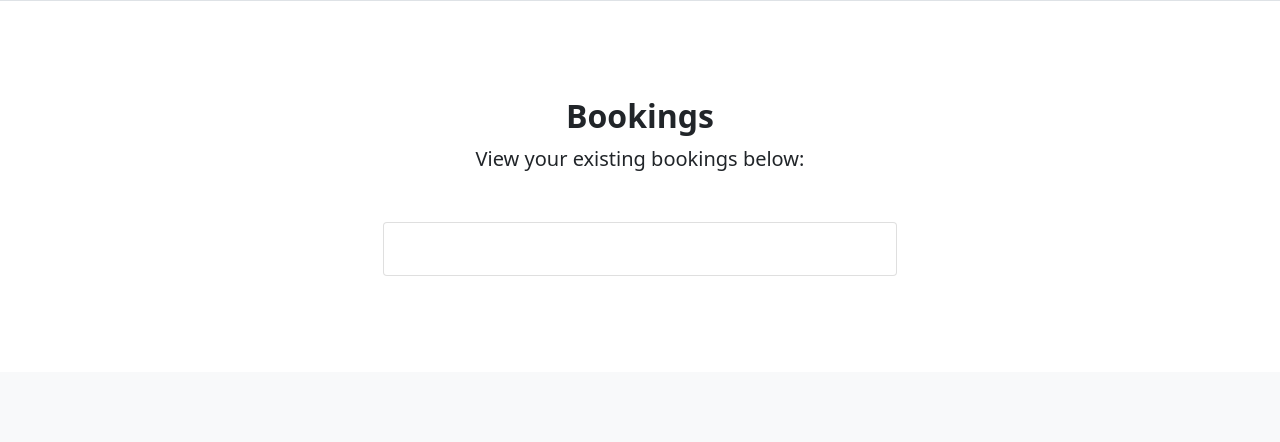
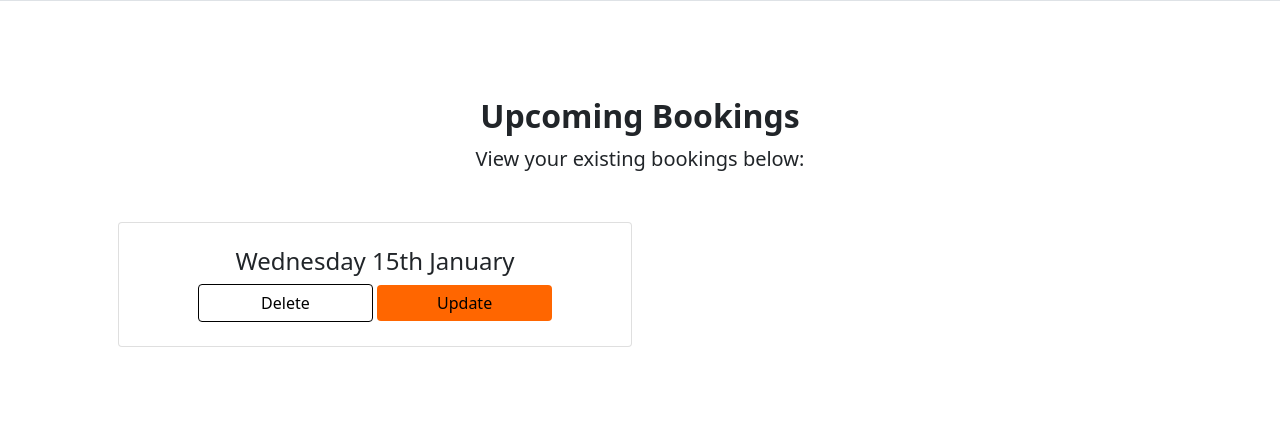
Before and after one commit to adamhatton/john-breedon-bass-tuition-pp4, a Django app: page /learner_account/ in a window 1280 px wide. Shown: the part 1055-1497 px from the top of the page. Run offline with Django 3.2, Linux system fonts and the light colour scheme; a user stored in the database is signed in; tables that the repository leaves empty hold one stand-in row (values such as "Sample post"); some libraries are stand-ins or nearby versions.

Commit message:
Add booking instances into account.html template

```diff
--- a/bookings/admin.py
+++ b/bookings/admin.py
@@ -7,4 +7,4 @@ class BookingAdmin(admin.ModelAdmin):
     '''
     Adds Booking model into the admin site
     '''
-    list_display = ('date', 'time', 'type', 'created_on', 'updated_on')
+    list_display = ('date', 'time', 'type', 'user','created_on', 'updated_on')
--- a/learner_account/views.py
+++ b/learner_account/views.py
@@ -3,6 +3,7 @@ from django.views import View
 from django.contrib import messages
 from django.contrib.auth.decorators import login_required
 from .models import Testimonial
+from bookings.models import Booking
 from .forms import UserForm, LearnerProfileForm, TestimonialForm
 
 
@@ -14,7 +15,7 @@ class AccountPage(View):
         '''
         Handles GET requests by rendering the account page
         '''
-
+        bookings = Booking.objects.filter(user=request.user)
         user_form = UserForm(instance=request.user)
         learner_profile_form = LearnerProfileForm(instance=request.user.learnerprofile)
 
@@ -31,6 +32,7 @@ class AccountPage(View):
             request,
             'learner_account.html',
             {
+                'bookings': bookings,
                 'user_form': user_form,
                 'learner_profile_form': learner_profile_form,
                 'testimonial_form': testimonial_form,
--- a/templates/learner_account.html
+++ b/templates/learner_account.html
@@ -19,18 +19,34 @@
 <section class="py-5">
     <div class="container px-5 my-5 px-5">
         <div class="text-center mb-5">
-            <h2 class="fw-bolder">Bookings</h2>
+            <h2 class="fw-bolder">Upcoming Bookings</h2>
             <p class="lead mb-0">View your existing bookings below:</p>
         </div>
-        <div class="row row-cols-1 row-cols-md-2 gx-3 gy-3 justify-content-center">
+        <div class="row row-cols-1 row-cols-md-2 gx-3 gy-3">
+            {% for booking in bookings %}
             <div class="col">
                 <div class="card h-100 flex-row align-items-center">
                     <div class="card-body p-4 text-center">
-                            <p class="mb-1"></p>
-                            <div class="small text-muted"></div>
+                            <h4>{{ booking.date|date:"l dS F" }}</h4>
+                            <p class="mb-1">
+                                {% if booking.time == '10' %}10:00 - 11:00{% endif %}
+                                {% if booking.time == '11' %}11:00 - 12:00{% endif %}
+                                {% if booking.time == '13' %}13:00 - 14:00{% endif %}
+                                {% if booking.time == '14' %}14:00 - 15:00{% endif %}
+                                {% if booking.time == '15' %}15:00 - 16:00{% endif %}
+                                {% if booking.time == '16' %}16:00 - 17:00{% endif %}
+                            </p>
+                            <p class="mb-1">
+                                {% if booking.type == 'H' %}Home visit{% endif %}
+                                {% if booking.type == 'O' %}Online{% endif %}
+                                {% if booking.type == 'S' %}At the Studio{% endif %}
+                            </p>
+                            <a href="" class="btn btn-secondary">Delete</a>
+                            <a href="" class="btn btn-primary">Update</a>
                     </div>
                 </div>
             </div>
+            {% endfor %}
         </div>
     </div>
 </section>
```
